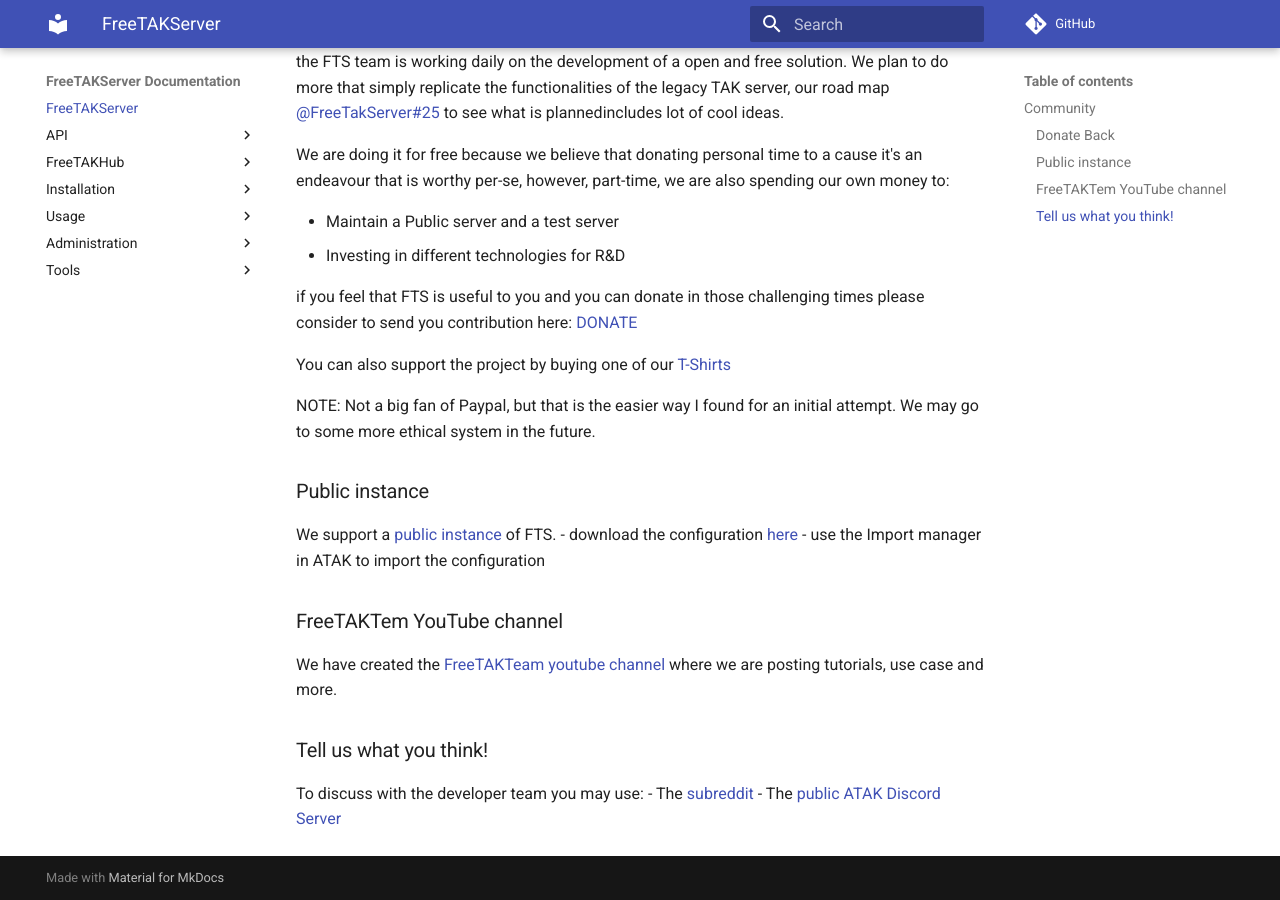
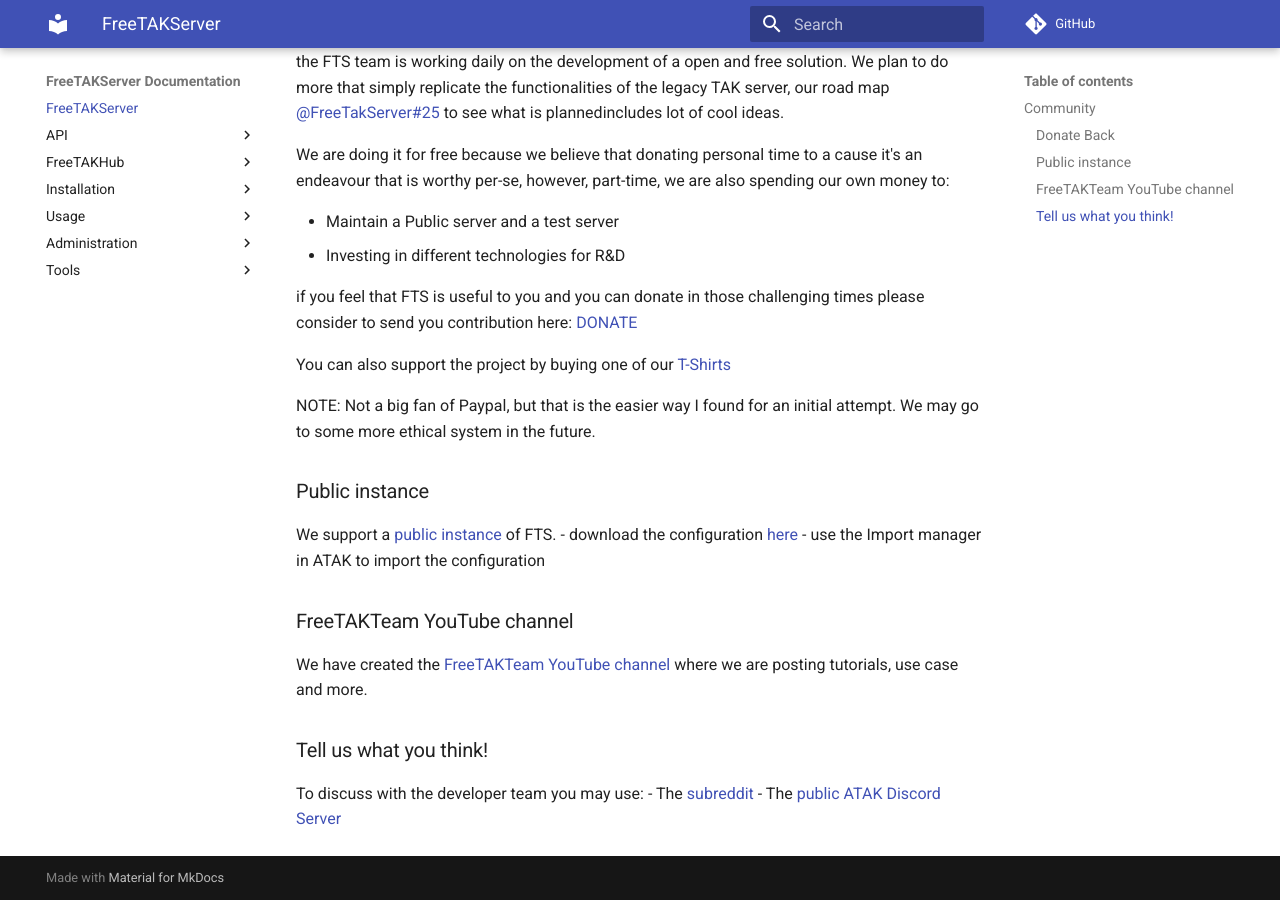
Before and after one commit to FreeTAKTeam/FreeTAKServer-User-Docs, an MkDocs documentation site: the page built from docs/docs/index.md, in a window 1280 px wide and 900 px high, scrolled down 1548 px. Built offline with MkDocs 1.6.1 and Material for MkDocs 9.7.7, drawn with Linux system fonts in a browser that asks for light colours; comment, search, counter and statistics services are not loaded.

Commit message:
Update index.md

```diff
--- a/docs/docs/index.md
+++ b/docs/docs/index.md
@@ -51,8 +51,8 @@
 - download the configuration [here](https://drive.google.com/file/d/1IK1LfPN13EWikHaMyOuDDwIerNGz-Wli)
 - use the Import manager in ATAK to import the configuration
 
-### FreeTAKTem YouTube channel
-We have created the [FreeTAKTeam youtube channel](https://www.youtube.com/channel/UCJJOterycd1UuulmQGEV8Iw) where we are posting tutorials, use case and more.
+### FreeTAKTeam YouTube channel
+We have created the [FreeTAKTeam YouTube channel](https://www.youtube.com/channel/UCJJOterycd1UuulmQGEV8Iw) where we are posting tutorials, use case and more.
 
 ### Tell us what you think!
 To discuss with the developer team you may use:
```
